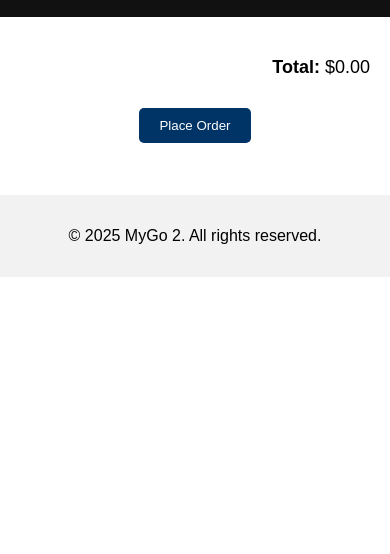
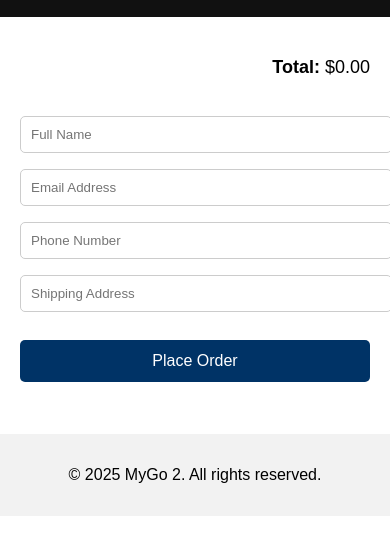
Before and after one commit to egartei5/MyGo2-Store, a plain HTML site: page checkout.html in a window 390 px wide. Shown: the part 132-686 px from the top of the page. Drawn offline with Linux system fonts and the light colour scheme; files that its build step writes are made by us from their sources.

Commit message:
Updated checkout page with form and responsive layout

```diff
--- a/checkout.html
+++ b/checkout.html
@@ -4,7 +4,6 @@
   <meta charset="UTF-8" />
   <title>Checkout - MyGo 2</title>
   <link rel="stylesheet" href="style.css" />
-  <script src="js/main.js" defer></script>
   <style>
     .checkout-container {
       padding: 20px;
@@ -13,10 +12,9 @@
     }
     .checkout-item {
       display: flex;
-      justify-content: space-between;
       align-items: center;
+      border-bottom: 1px solid #ccc;
       padding: 10px 0;
-      border-bottom: 1px solid #ccc;
     }
     .checkout-item img {
       width: 80px;
@@ -26,25 +24,47 @@
       margin-right: 15px;
     }
     .item-details {
-      flex-grow: 1;
+      flex: 1;
     }
     .quantity-input {
-      width: 40px;
+      width: 50px;
+      margin-left: 5px;
     }
     .checkout-total {
       text-align: right;
       font-size: 18px;
       margin-top: 20px;
     }
+    .checkout-form {
+      margin-top: 30px;
+    }
+    .checkout-form input {
+      width: 100%;
+      padding: 10px;
+      margin: 8px 0;
+      border: 1px solid #ccc;
+      border-radius: 5px;
+    }
     .checkout-button {
       display: block;
-      margin: 30px auto 0;
-      padding: 10px 20px;
+      width: 100%;
+      padding: 12px;
+      margin-top: 20px;
       background-color: #003366;
       color: white;
       border: none;
       border-radius: 5px;
       cursor: pointer;
+      font-size: 16px;
+    }
+    .checkout-button:hover {
+      background-color: #004b99;
+    }
+    @media (max-width: 600px) {
+      .checkout-item {
+        flex-direction: column;
+        align-items: flex-start;
+      }
     }
   </style>
 </head>
@@ -63,7 +83,14 @@
     <div class="checkout-total">
       <strong>Total:</strong> $<span id="checkout-total">0.00</span>
     </div>
-    <button class="checkout-button" onclick="placeOrder()">Place Order</button>
+
+    <form class="checkout-form" id="checkout-form" onsubmit="submitOrder(event)">
+      <input type="text" placeholder="Full Name" required>
+      <input type="email" placeholder="Email Address" required>
+      <input type="tel" placeholder="Phone Number" required>
+      <input type="text" placeholder="Shipping Address" required>
+      <button type="submit" class="checkout-button">Place Order</button>
+    </form>
   </main>
 
   <footer>
@@ -89,7 +116,7 @@
               <strong>${item.name}</strong><br>
               $${item.price} x
               <input type="number" value="${item.quantity}" min="1" class="quantity-input" onchange="updateQuantity(${index}, this.value)" />
-              <button onclick="removeItem(${index})">Remove</button>
+              <button onclick="removeItem(${index})" style="margin-left:10px;">Remove</button>
             </div>
           </div>
         `;
@@ -112,10 +139,11 @@
       loadCheckoutItems();
     }
 
-    function placeOrder() {
-      alert("Order placed successfully!");
+    function submitOrder(e) {
+      e.preventDefault();
+      alert("Thank you for your order!");
       localStorage.removeItem("cart");
-      window.location.href = "index.html";
+      window.location.href = "confirmation.html";
     }
 
     window.onload = loadCheckoutItems;
```
